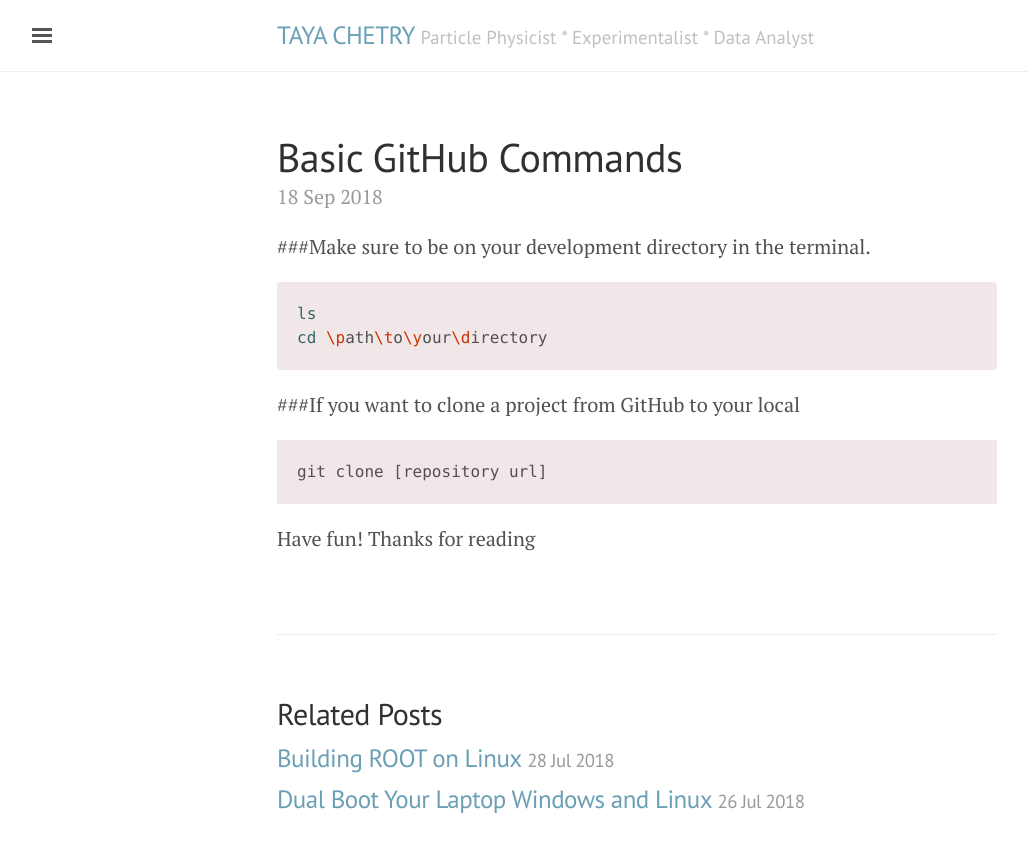
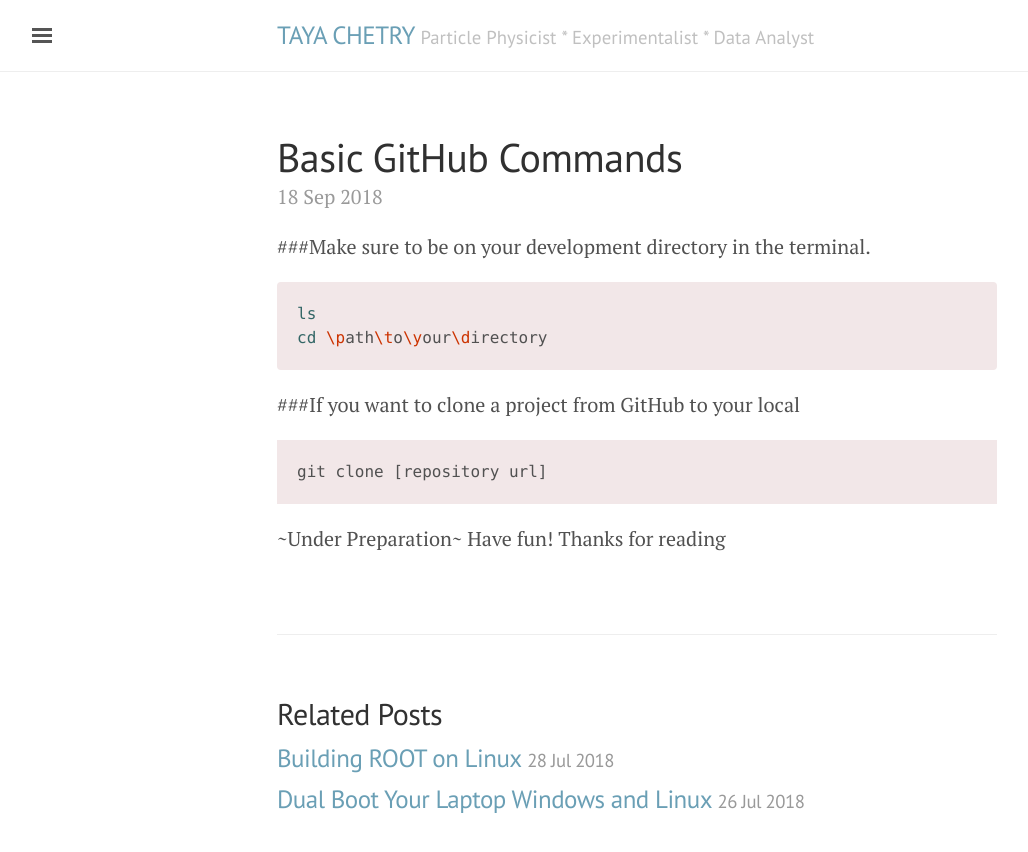
Before and after one commit to tchetry/tchetry.github.io, a Jekyll site: the page built from _posts/2018-09-18-git-commands.md, in a window 1280 px wide. Shown: the top 852 px of the page, without its empty margins (3-1031 px from the left). Built offline with Jekyll 4.4.1, drawn with Linux system fonts in a browser that asks for light colours.

Commit message:
some useful git commands update

````diff
--- a/_posts/2018-09-18-git-commands.md
+++ b/_posts/2018-09-18-git-commands.md
@@ -14,6 +14,6 @@ cd \path\to\your\directory
 git clone [repository url]
 ```
 
-<Under Preparation>
+~Under Preparation~
 Have fun!
 Thanks for reading
````
